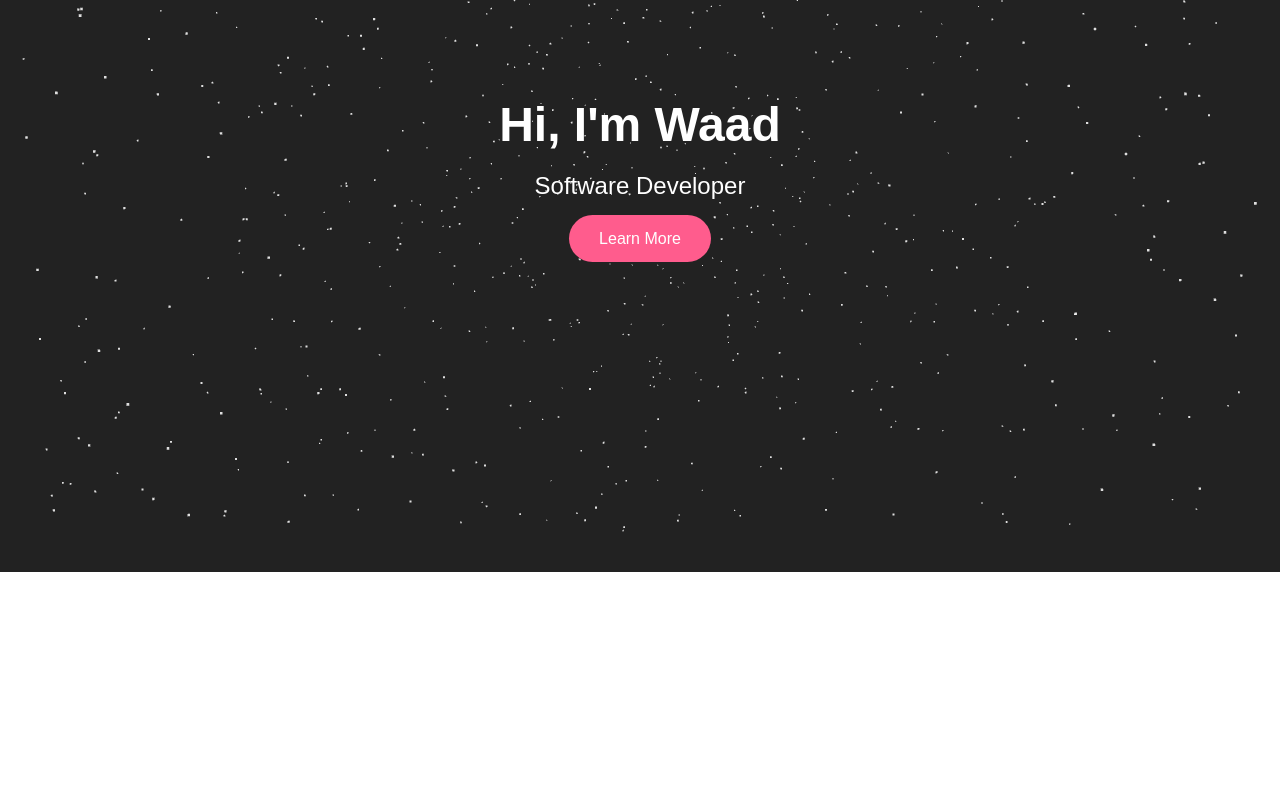
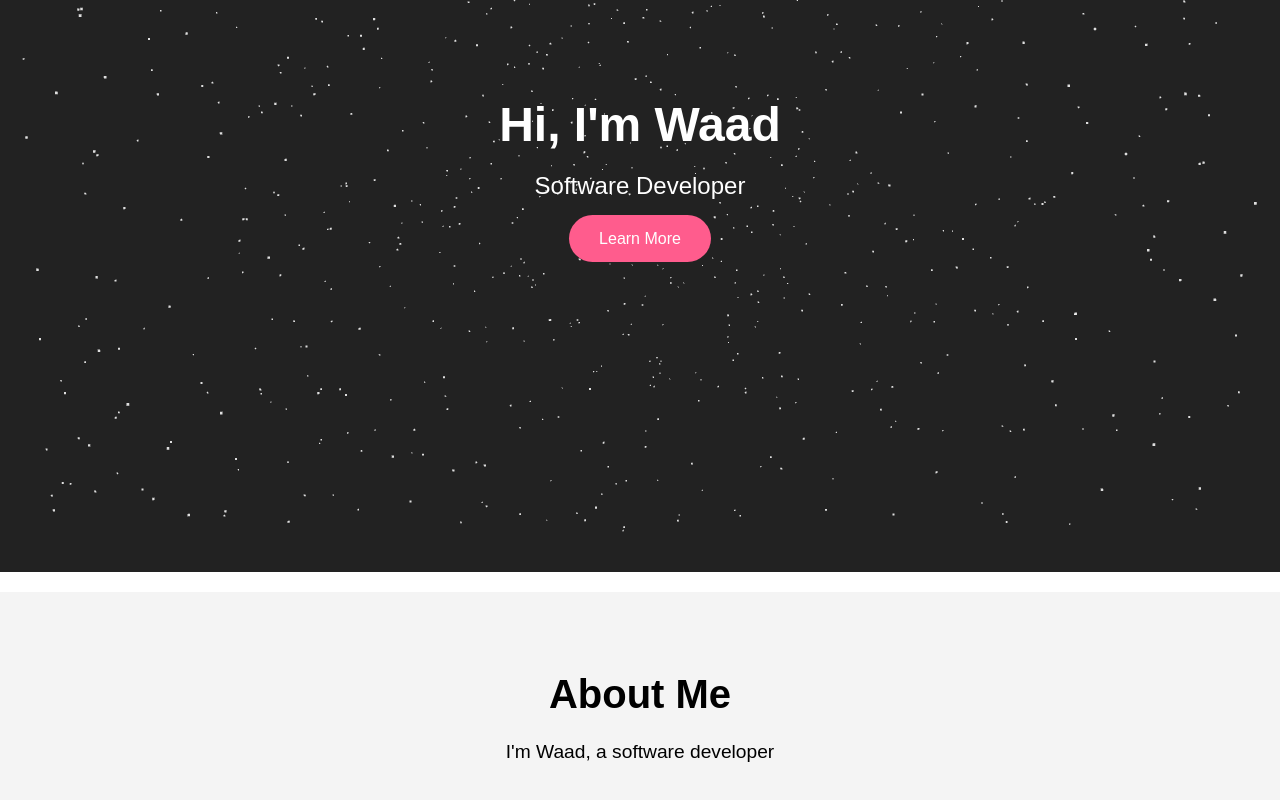
Before and after one commit to Waad-Raggam/waad-portfolio, a React (Create React App) app: page / in a window 1280 px wide. Shown: the part 248-1048 px from the top of the page. Before the commit the page ends 840 px from the top, so only its background shows below. Built offline with nearby package versions, Linux system fonts and the light colour scheme.

Commit message:
#1 - Add an "About Me" section

```diff
--- a/src/App.js
+++ b/src/App.js
@@ -4,11 +4,13 @@ import ThreeScene from './components/ThreeScene';
 import Contact from './components/contact/Contact';
 import Hero from './components/Hero';
 import Experience from './components/Experience';
+import About from './components/about/About';
 function App() {
   return (
     <div className="App">
       {/* <ThreeScene /> */}
       <Hero />
+      <About />
       {/* <Experience />
       <Contact /> */}
     </div>
--- /dev/null
+++ b/src/components/about/About.css
@@ -0,0 +1,20 @@
+.about-section {
+    padding: 80px 20px;
+    background-color: #f4f4f4;
+  }
+
+  .about-container {
+    max-width: 900px;
+    margin: 0 auto;
+    text-align: center;
+  }
+
+  .about-container h2 {
+    font-size: 2.5rem;
+    margin-bottom: 20px;
+  }
+
+  .about-container p {
+    font-size: 1.2rem;
+    line-height: 1.6;
+  }
--- /dev/null
+++ b/src/components/about/About.js
@@ -0,0 +1,17 @@
+import React from 'react';
+import './About.css';
+
+const About = () => {
+  return (
+    <section id="about" className="about-section">
+      <div className="about-container">
+        <h2>About Me</h2>
+        <p>
+          I'm Waad, a software developer
+        </p>
+      </div>
+    </section>
+  );
+};
+
+export default About;
```
